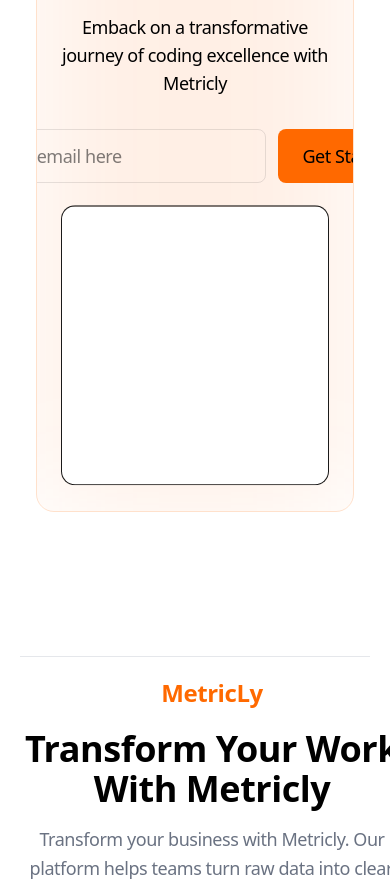
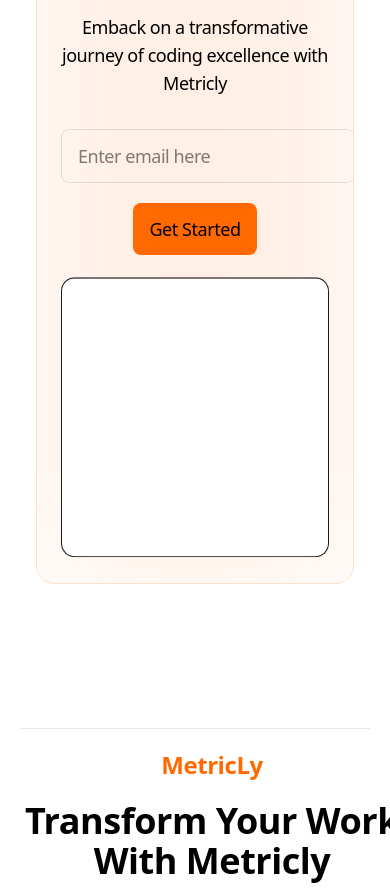
Before and after one commit to Engr-Shegez/metricly, a Next.js app: page / in a window 390 px wide. Shown: the part 8900-9788 px from the top of the page. Built offline with nearby package versions, Linux system fonts and the light colour scheme.

Commit message:
feat: refactor final cta

```diff
--- a/src/components/CTAContent.tsx
+++ b/src/components/CTAContent.tsx
@@ -29,7 +29,7 @@
       </p>
 
       {/* email form */}
-      <div className="flex mt-8 gap-3 justify-center sm:justify-start">
+      <div className="md:flex mt-8 gap-3 justify-center sm:justify-start">
         <input
           placeholder="Enter email here"
           value={email}
@@ -40,7 +40,7 @@
         <button
           type="button"
           onClick={onGetStarted}
-          className="bg-orange-500 hover:bg-orange-600 px-6 py-3 rounded-md font-medium whitespace-nowrap"
+          className="bg-orange-500 hover:bg-orange-600 md:px-6 py-3 rounded-md md:mt-0 mt-5 p-4 font-medium whitespace-nowrap"
         >
           Get Started
         </button>
```
